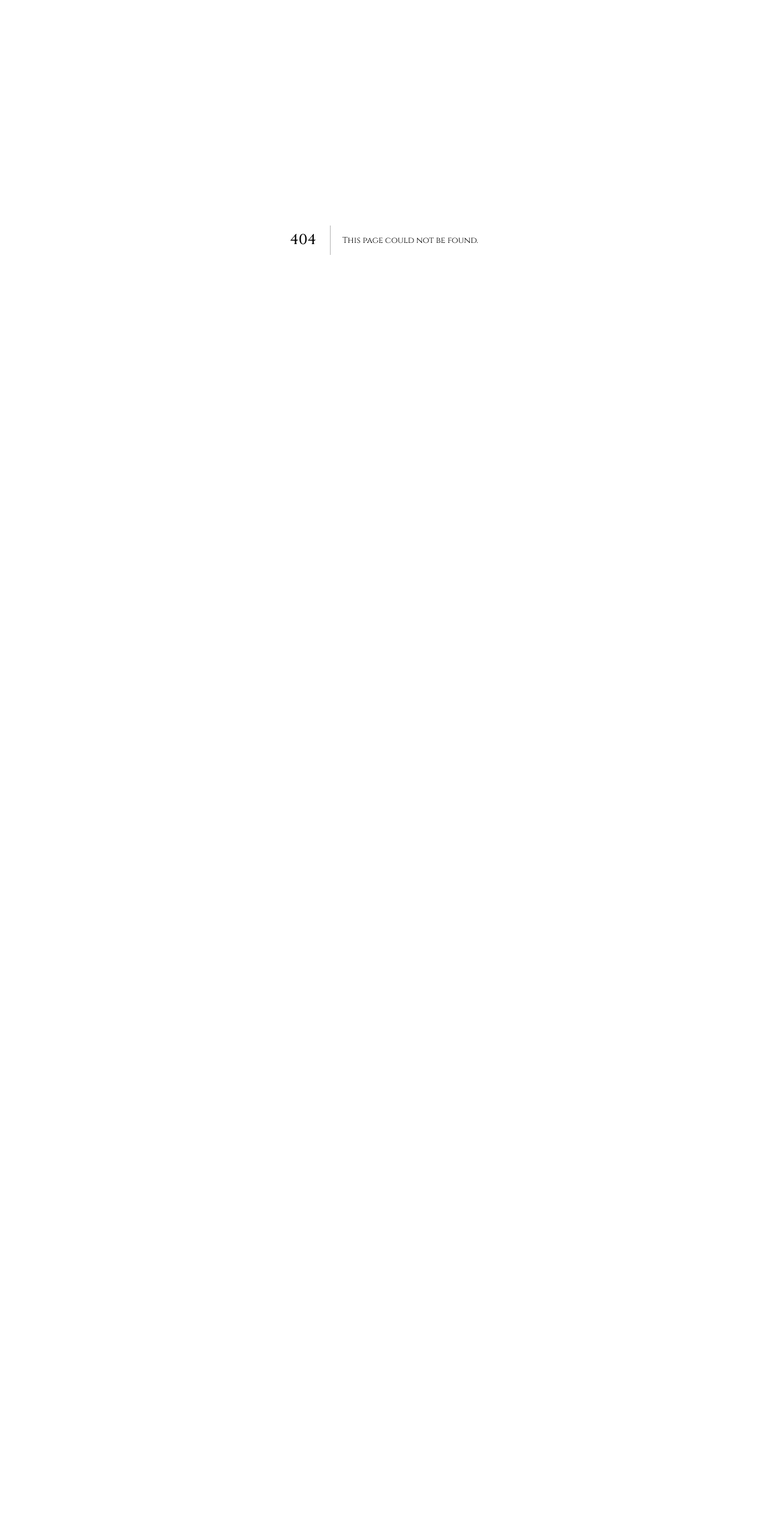
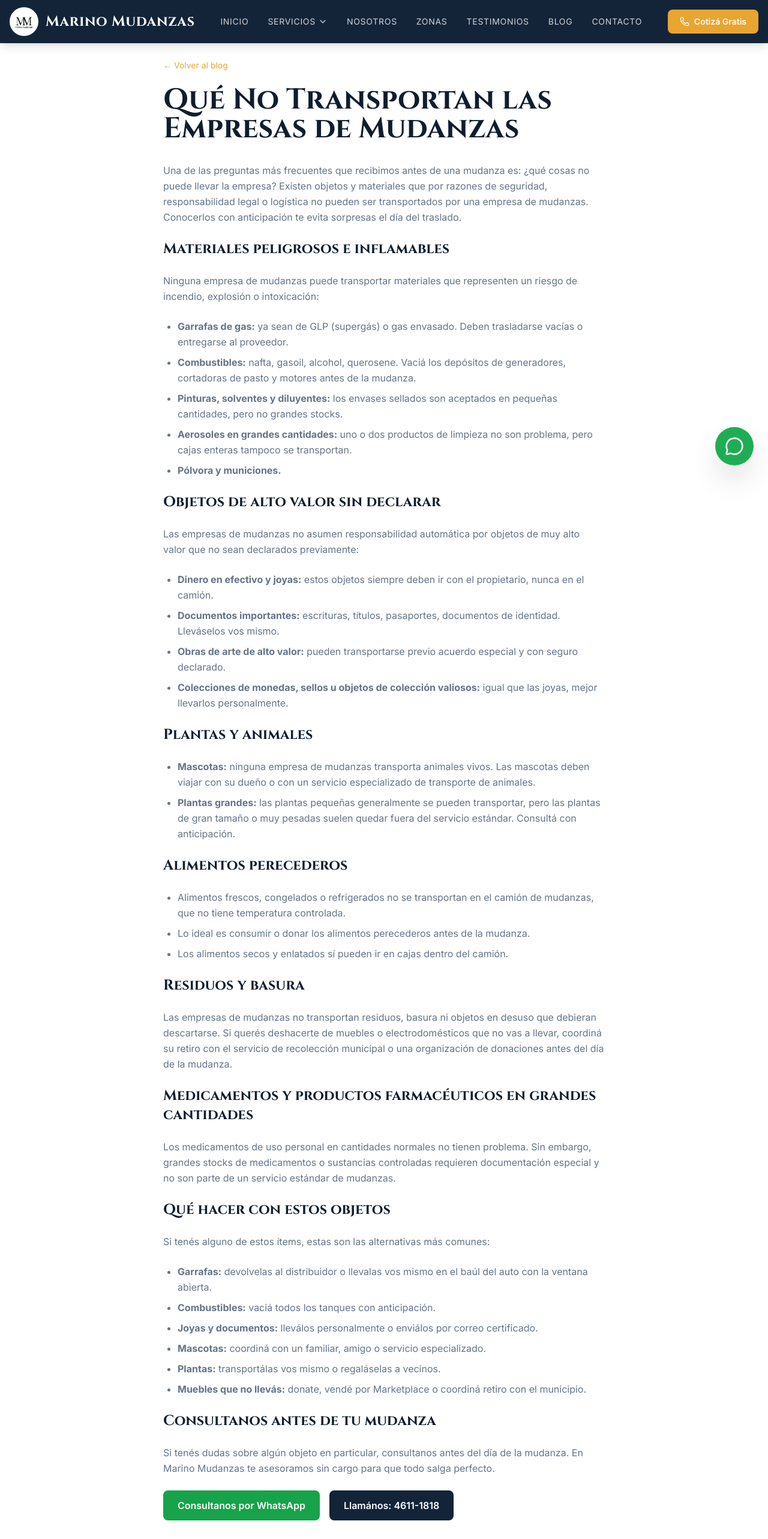
Before and after one commit to Lukaku55/marinomudanzas-next, a Next.js app: page /blog/que-no-transportan-las-empresas-de-mudanzas in a window 1280 px wide. Before the commit this address had no page. Shown: the top 2566 px of the page at 60% size. Before the commit the page ends 800 px from the top, so only its background shows below. Built offline with nearby package versions, Linux system fonts and the light colour scheme.

Commit message:
feat: agregar blog sobre qué no transportan las empresas de mudanzas

```diff
--- /dev/null
+++ b/app/blog/que-no-transportan-las-empresas-de-mudanzas/page.tsx
@@ -0,0 +1,85 @@
+import type { Metadata } from "next";
+import Header from "@/components/Header";
+import Footer from "@/components/Footer";
+import WhatsAppButton from "@/components/WhatsAppButton";
+import Link from "next/link";
+
+export const metadata: Metadata = {
+  title: "Qué No Transportan las Empresas de Mudanzas | Marino Mudanzas",
+  description: "Descubrí qué objetos y materiales no puede transportar una empresa de mudanzas y cómo manejar cada caso. Guía completa para evitar sorpresas el día de tu mudanza.",
+};
+
+export default function Page() {
+  return (
+    <>
+      <Header />
+      <main className="pt-24 pb-20">
+        <article className="container mx-auto px-4 max-w-3xl">
+          <Link href="/blog" className="font-body text-gold hover:underline text-sm mb-6 inline-block">← Volver al blog</Link>
+          <h1 className="font-display text-3xl md:text-5xl font-bold text-foreground mb-4">Qué No Transportan las Empresas de Mudanzas</h1>
+          <div className="prose prose-lg mt-8 font-body text-muted-foreground leading-relaxed space-y-6">
+            <p>Una de las preguntas más frecuentes que recibimos antes de una mudanza es: ¿qué cosas no puede llevar la empresa? Existen objetos y materiales que por razones de seguridad, responsabilidad legal o logística no pueden ser transportados por una empresa de mudanzas. Conocerlos con anticipación te evita sorpresas el día del traslado.</p>
+
+            <h2 className="font-display text-2xl font-bold text-foreground mt-10 mb-4">Materiales peligrosos e inflamables</h2>
+            <p>Ninguna empresa de mudanzas puede transportar materiales que representen un riesgo de incendio, explosión o intoxicación:</p>
+            <ul className="list-disc pl-6 space-y-2">
+              <li><strong>Garrafas de gas:</strong> ya sean de GLP (supergás) o gas envasado. Deben trasladarse vacías o entregarse al proveedor.</li>
+              <li><strong>Combustibles:</strong> nafta, gasoil, alcohol, querosene. Vaciá los depósitos de generadores, cortadoras de pasto y motores antes de la mudanza.</li>
+              <li><strong>Pinturas, solventes y diluyentes:</strong> los envases sellados son aceptados en pequeñas cantidades, pero no grandes stocks.</li>
+              <li><strong>Aerosoles en grandes cantidades:</strong> uno o dos productos de limpieza no son problema, pero cajas enteras tampoco se transportan.</li>
+              <li><strong>Pólvora y municiones.</strong></li>
+            </ul>
+
+            <h2 className="font-display text-2xl font-bold text-foreground mt-10 mb-4">Objetos de alto valor sin declarar</h2>
+            <p>Las empresas de mudanzas no asumen responsabilidad automática por objetos de muy alto valor que no sean declarados previamente:</p>
+            <ul className="list-disc pl-6 space-y-2">
+              <li><strong>Dinero en efectivo y joyas:</strong> estos objetos siempre deben ir con el propietario, nunca en el camión.</li>
+              <li><strong>Documentos importantes:</strong> escrituras, títulos, pasaportes, documentos de identidad. Lleváselos vos mismo.</li>
+              <li><strong>Obras de arte de alto valor:</strong> pueden transportarse previo acuerdo especial y con seguro declarado.</li>
+              <li><strong>Colecciones de monedas, sellos u objetos de colección valiosos:</strong> igual que las joyas, mejor llevarlos personalmente.</li>
+            </ul>
+
+            <h2 className="font-display text-2xl font-bold text-foreground mt-10 mb-4">Plantas y animales</h2>
+            <ul className="list-disc pl-6 space-y-2">
+              <li><strong>Mascotas:</strong> ninguna empresa de mudanzas transporta animales vivos. Las mascotas deben viajar con su dueño o con un servicio especializado de transporte de animales.</li>
+              <li><strong>Plantas grandes:</strong> las plantas pequeñas generalmente se pueden transportar, pero las plantas de gran tamaño o muy pesadas suelen quedar fuera del servicio estándar. Consultá con anticipación.</li>
+            </ul>
+
+            <h2 className="font-display text-2xl font-bold text-foreground mt-10 mb-4">Alimentos perecederos</h2>
+            <ul className="list-disc pl-6 space-y-2">
+              <li>Alimentos frescos, congelados o refrigerados no se transportan en el camión de mudanzas, que no tiene temperatura controlada.</li>
+              <li>Lo ideal es consumir o donar los alimentos perecederos antes de la mudanza.</li>
+              <li>Los alimentos secos y enlatados sí pueden ir en cajas dentro del camión.</li>
+            </ul>
+
+            <h2 className="font-display text-2xl font-bold text-foreground mt-10 mb-4">Residuos y basura</h2>
+            <p>Las empresas de mudanzas no transportan residuos, basura ni objetos en desuso que debieran descartarse. Si querés deshacerte de muebles o electrodomésticos que no vas a llevar, coordiná su retiro con el servicio de recolección municipal o una organización de donaciones antes del día de la mudanza.</p>
+
+            <h2 className="font-display text-2xl font-bold text-foreground mt-10 mb-4">Medicamentos y productos farmacéuticos en grandes cantidades</h2>
+            <p>Los medicamentos de uso personal en cantidades normales no tienen problema. Sin embargo, grandes stocks de medicamentos o sustancias controladas requieren documentación especial y no son parte de un servicio estándar de mudanzas.</p>
+
+            <h2 className="font-display text-2xl font-bold text-foreground mt-10 mb-4">Qué hacer con estos objetos</h2>
+            <p>Si tenés alguno de estos ítems, estas son las alternativas más comunes:</p>
+            <ul className="list-disc pl-6 space-y-2">
+              <li><strong>Garrafas:</strong> devolvelas al distribuidor o llevalas vos mismo en el baúl del auto con la ventana abierta.</li>
+              <li><strong>Combustibles:</strong> vaciá todos los tanques con anticipación.</li>
+              <li><strong>Joyas y documentos:</strong> lleválos personalmente o enviálos por correo certificado.</li>
+              <li><strong>Mascotas:</strong> coordiná con un familiar, amigo o servicio especializado.</li>
+              <li><strong>Plantas:</strong> transportálas vos mismo o regaláselas a vecinos.</li>
+              <li><strong>Muebles que no llevás:</strong> donate, vendé por Marketplace o coordiná retiro con el municipio.</li>
+            </ul>
+
+            <h2 className="font-display text-2xl font-bold text-foreground mt-10 mb-4">Consultanos antes de tu mudanza</h2>
+            <p>Si tenés dudas sobre algún objeto en particular, consultanos antes del día de la mudanza. En Marino Mudanzas te asesoramos sin cargo para que todo salga perfecto.</p>
+            <div className="flex flex-col sm:flex-row gap-4 mt-6">
+              <a href="https://wa.me/5491154507435" target="_blank" rel="noopener noreferrer" className="flex items-center justify-center gap-2 bg-green-600 text-white px-6 py-3 rounded-lg font-semibold hover:opacity-90 transition-opacity">Consultanos por WhatsApp</a>
+              <a href="tel:+541146111818" className="flex items-center justify-center gap-2 bg-navy text-white px-6 py-3 rounded-lg font-semibold hover:opacity-90 transition-opacity">Llamános: 4611-1818</a>
+            </div>
+          </div>
+        </article>
+      </main>
+      <Footer />
+      <WhatsAppButton />
+    </>
+  );
+}
```
